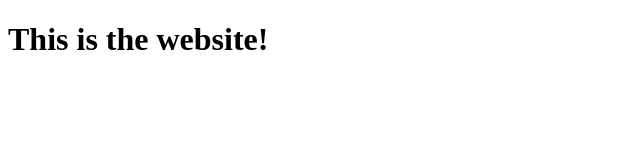
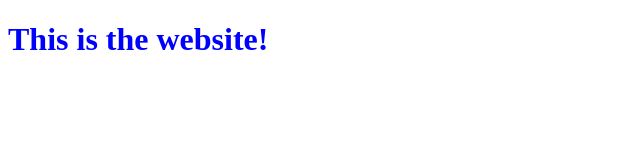
Before and after one commit to Lan-ces/virginProject-_0, a plain HTML site: page hello.html in a window 1280 px wide. Shown: the whole page, without its empty margins (0-640 px from the left). Drawn offline with Linux system fonts and the light colour scheme.

Commit message:
ADD color blue

```diff
--- a/hello.html
+++ b/hello.html
@@ -4,6 +4,6 @@
 		<title>Hello</title>
 	</head>
 	<body>
-		<h1>This is the website!</h1>
+		<h1 style="color:blue">This is the website!</h1>
 	</body>
 </html>
```
